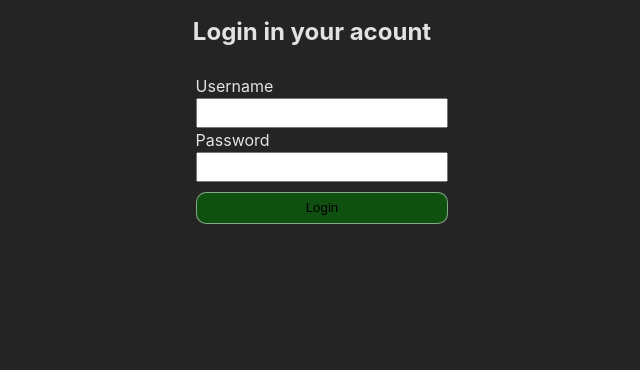
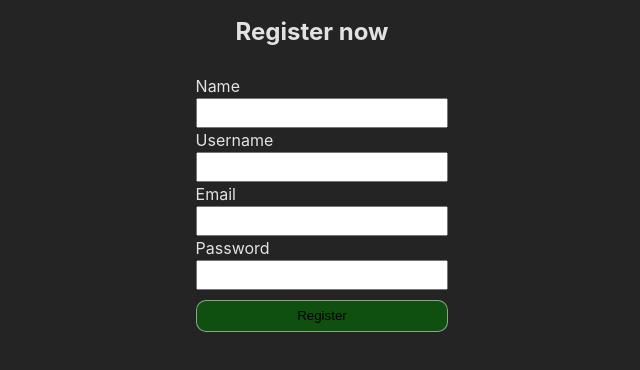
Before and after one commit to ralex20015/FormVue, a Vue app: page / in a window 1280 px wide. Shown: the top 370 px of the page, without its empty margins (328-968 px from the left). Built offline with nearby package versions, Linux system fonts and the light colour scheme.

Commit message:
Create a register component

```diff
--- a/src/App.vue
+++ b/src/App.vue
@@ -1,9 +1,10 @@
 <script setup>
   import Login from './components/Login.vue';
+  import Register from './components/Register.vue';
 </script>
 
 <template>
-  <Login />
+  <Register/>
 </template>
 
 <style scoped>
--- /dev/null
+++ b/src/components/Register.vue
@@ -0,0 +1,24 @@
+<script>
+
+</script>
+
+<template>
+    <h2>Register now</h2>
+    <form action="">
+        <div>
+            <label for="name">Name</label>
+            <input type="text" name="name" id="name">
+            <label for="username">Username</label>
+            <input type="text" name="username" id="username">
+            <label for="email">Email</label>
+            <input type="email" name="email" id="email">
+            <label for="pass">Password</label>
+            <input type="password" name="pass" id="pass">
+            <button type="submit" class="btn">Register</button>
+        </div>
+    </form>
+</template>
+
+<style>
+
+</style>
```
